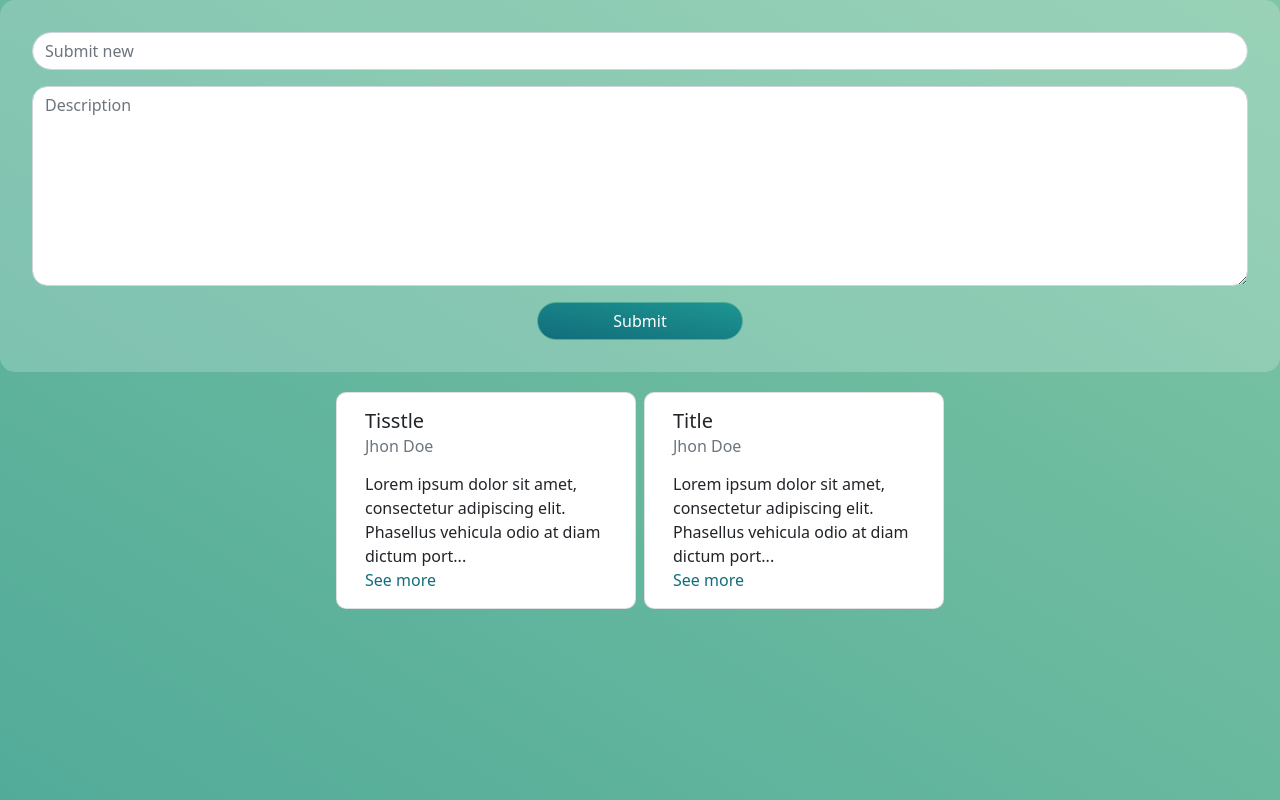
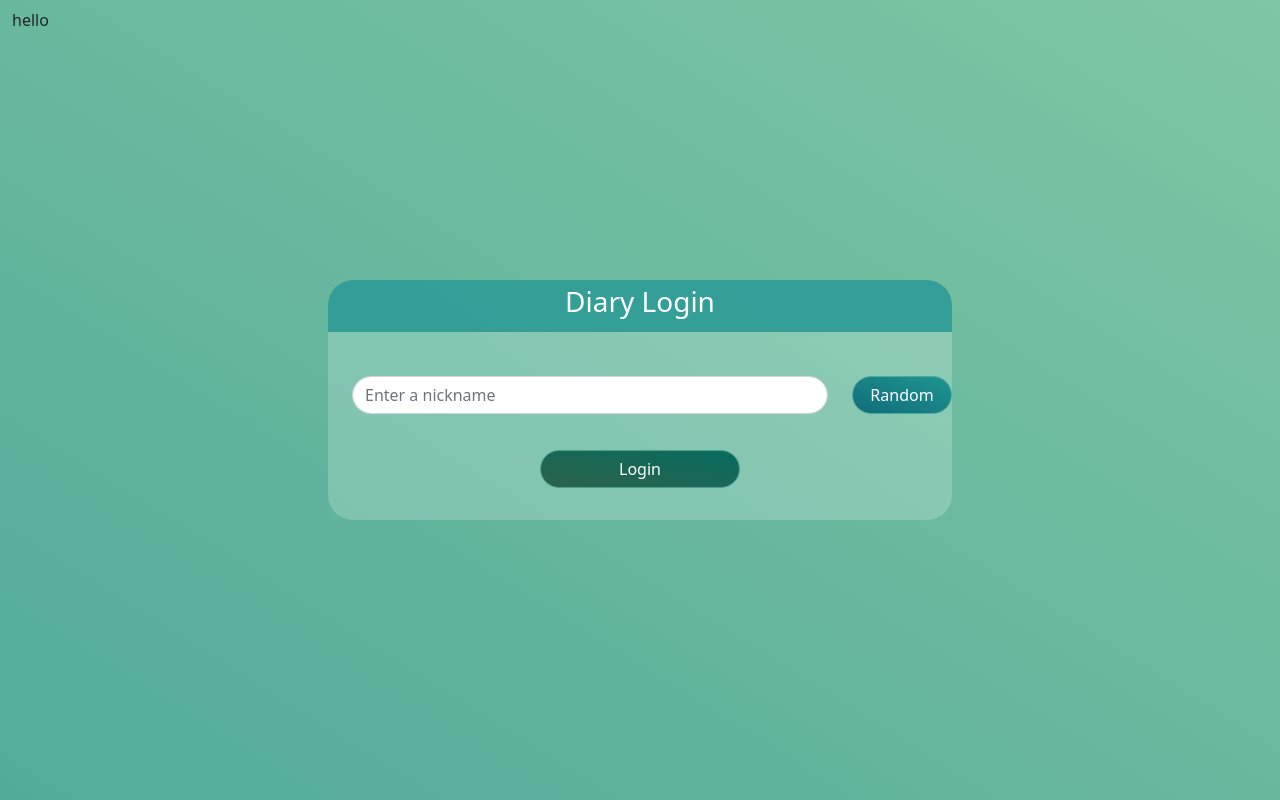
Before and after one commit to fcodelabs/training-web, a React (Create React App) app: page /login in a window 1280 px wide. Built offline with nearby package versions, Linux system fonts and the light colour scheme.

Commit message:
Folder structure update with routers

```diff
--- a/src/App.js
+++ b/src/App.js
@@ -1,33 +1,25 @@
-import {useState} from "react";
 import './App.css';
-import {Card, Col, Container, Row} from "react-bootstrap";
-
+import { Container} from "react-bootstrap";
 import CardGrid from "./Components/CardGrid";
+import {BrowserRouter, Route} from "react-router-dom";
 import NewCardForm from "./Components/NewCardForm";
-
-const notes = [
-    {
-        title: "Tisstle",
-        name: 'Jhon Doe',
-        description: 'Lorem ipsum dolor sit amet, consectetur adipiscing elit. Phasellus vehicula odio at diam dictum porttitor. Pellentesque lectus arcu, egestas sit amet mattis a, facilisis non magnac'
-    },
-    {
-        title: "Title",
-        name: 'Jhon Doe',
-        description: 'Lorem ipsum dolor sit amet, consectetur adipiscing elit. Phasellus vehicula odio at diam dictum porttitor. Pellentesque lectus arcu, egestas sit amet mattis a, facilisis non magnac'
-    }
-]
+import DiaryHome from "./Pages/DiaryHome";
+import LoginPage from "./Pages/LoginPage";
+import Header from "./Components/Header";
 
 function App() {
-    const [diaryNotes, setDiaryNotes] =  useState(notes)
-    const addNote = (title, content, author) =>{
-        setDiaryNotes([...diaryNotes, {title: title, name: author, description: content}])
-    }
     return (
-        <Container fluid className={'vh-100 main'}>
-            <NewCardForm onClickAdd = {addNote}/>
-            <CardGrid diaryNotesList={diaryNotes} />
-        </Container>
+        <BrowserRouter>
+            <Container fluid className={'vh-100 main'}>
+                <Header/>
+                <Route exact path={'/'} component>
+                    <DiaryHome/>
+                </Route>
+               <Route path={'/login'}>
+                   <LoginPage/>
+               </Route>
+            </Container>
+        </BrowserRouter>
     );
 }
 
--- /dev/null
+++ b/src/Pages/DiaryHome.js
@@ -0,0 +1,35 @@
+import {useState} from "react";
+import {Col, Container, Row} from "react-bootstrap";
+import NewCardForm from "../Components/NewCardForm";
+import CardGrid from "../Components/CardGrid";
+
+
+const notes = [
+    {
+        title: "Tisstle",
+        name: 'Jhon Doe',
+        description: 'Lorem ipsum dolor sit amet, consectetur adipiscing elit. Phasellus vehicula odio at diam dictum porttitor. Pellentesque lectus arcu, egestas sit amet mattis a, facilisis non magnac'
+    },
+    {
+        title: "Title",
+        name: 'Jhon Doe',
+        description: 'Lorem ipsum dolor sit amet, consectetur adipiscing elit. Phasellus vehicula odio at diam dictum porttitor. Pellentesque lectus arcu, egestas sit amet mattis a, facilisis non magnac'
+    }
+]
+
+function DiaryHome() {
+    const [diaryNotes, setNotes] = useState(notes)
+    const addNote = (title, content, author) => {
+        setNotes([...diaryNotes, {title: title, name: author, description: content}])
+    }
+    return (
+            <Row className={'justify-content-center p-3 vh-100'}>
+                <Col className={'col-12'}>
+                    <NewCardForm onClickAdd={addNote}/>
+                    <CardGrid diaryNotesList={diaryNotes}/>
+                </Col>
+            </Row>
+    );
+}
+
+export default DiaryHome;
--- /dev/null
+++ b/src/Pages/LoginPage.js
@@ -0,0 +1,60 @@
+import {useState} from "react";
+import {Button, Col, FormControl, Row} from "react-bootstrap";
+import {useHistory} from "react-router-dom";
+
+function LoginPage() {
+    const history = useHistory();
+    const onLoginClicked = ()=>{
+        history.push("/");
+    }
+
+    return (
+        <Row className={'justify-content-center align-items-center p-3 vh-100'}>
+            <Col className={'col-6 login-form '}>
+                <Row className={'login-card-header justify-content-center'}>
+                    <Col className={'col-auto'}>
+                        <h3 className={'login-card-header-fonts'}>
+                            Diary Login
+
+                        </h3>
+                    </Col>
+                </Row>
+                <Row>
+                    <Col className={'p-4'}>
+                        <Row className={'pb-2'}>
+                            <Col className={'col-10'}>
+                                <FormControl placeholder='Enter a nickname' className={'rounded-pill'}/>
+                            </Col>
+                            <Col className={'col-2'}>
+                                <Button
+                                    variant='primary'
+                                    className={'rounded-pill button'}
+                                    onClick={() => {
+                                    }}>
+                                    Random
+                                </Button>
+                            </Col>
+                        </Row>
+                        <Row className={'pb-2'}>
+                            <Col>
+
+                            </Col>
+                        </Row>
+                        <Row className={'pb-2 justify-content-center'}>
+                            <Col className={'col-auto'}>
+                                <Button
+                                    variant='primary'
+                                    className={'rounded-pill button-login'}
+                                    onClick={() => onLoginClicked()}>
+                                    Login
+                                </Button>
+                            </Col>
+                        </Row>
+                    </Col>
+                </Row>
+            </Col>
+        </Row>
+    );
+}
+
+export default LoginPage;
--- a/src/components/CardGrid.js
+++ b/src/components/CardGrid.js
@@ -3,13 +3,10 @@ import {Row, Col} from "react-bootstrap";
 import {useState} from "react";
 
 const CardGrid = ({diaryNotesList}) => {
-    const [diaryCards, setDiaryCard] = useState(diaryNotesList)
-    console.log((diaryNotesList))
     return (
         <Row className={'justify-content-center m-3'}>
-
             {
-                diaryNotesList.map(i => (<DiaryCard title={i.title} description={i.description} name={i.name}/>))
+                [...diaryNotesList].map(i => (<DiaryCard title={i.title} description={i.description} name={i.name}/>))
             }
         </Row>
     )
--- a/src/components/DiaryCard.js
+++ b/src/components/DiaryCard.js
@@ -2,15 +2,17 @@ import {Button, Card, Col, Row} from "react-bootstrap";
 import {useState} from "react";
 
 const DiaryCard = ({title, name, description}) => {
-    const [bodyContent, setBodyContent] = useState(description.slice(0, 100) + '...')
-    const [isAllShown, setIsAllShown] = useState(false)
+    let isSeeMore = false
+    let needSeeMore = description.length>100
+    const [bodyContent, setBody] = useState(needSeeMore ? description.slice(0, 100) + '...' : description)
+    const [isAllShown, setSeeMore] = useState(isSeeMore)
+    const onSeeMoreClick = () => {
+        if (isAllShown && description.length>100) setBody(description.slice(0, 100) + '...')
+        else setBody((description))
 
-    const onSeeMoreClick = () => {
-        if (isAllShown && description.length>100) setBodyContent(description.slice(0, 100) + '...')
-        else setBodyContent((description))
-        setIsAllShown(!isAllShown)
+        setSeeMore(!isAllShown)
+
     }
-
     return (
             <Card className={'m-1 diary-card'}>
                 <Card.Title className={'p-3 pb-0'}>{title}</Card.Title>
@@ -21,7 +23,10 @@ const DiaryCard = ({title, name, description}) => {
                     </Row>
                     <Row>
                         <Col className={'see-more'} onClick={() => onSeeMoreClick()}>
-                            {isAllShown ? 'See less' : 'See more'}
+                            {needSeeMore
+                                ? isAllShown ? 'See less' : 'See more'
+                                : ''
+                            }
                             {/*<Button variant={'link'} onClick={() => onSeeMoreClick()}>*/}
                             {/*    {isAllShown ? 'See less' : 'See more'}*/}
                             {/*</Button>*/}
--- /dev/null
+++ b/src/components/Header.js
@@ -0,0 +1,14 @@
+import {Container, Navbar, Nav, NavDropdown} from "react-bootstrap";
+
+const Header = () => {
+    return (
+        <Navbar fixed='top' className={'header'}>
+            <Container fluid>
+                hello
+            </Container>
+
+        </Navbar>
+    )
+}
+
+export default Header
--- a/src/components/NewCardForm.js
+++ b/src/components/NewCardForm.js
@@ -29,8 +29,8 @@ const NewCardForm = ({onClickAdd}) => {
     }
 
     return (
-        <Row>
-            <Col className={'new-card-form p-4'}>
+        <Row className={'justify-content-center'}>
+            <Col className={'col-8 new-card-form p-4'}>
                 <Row className={'p-2'}>
                     <Col>
                         <Form.Control
--- a/src/index.css
+++ b/src/index.css
@@ -6,6 +6,7 @@
 .diary-card {
     max-width: 24% !important;
     min-width: 300px !important;
+    min-height: 200px!important;
     border-radius: 10px !important;
 }
 
@@ -19,6 +20,7 @@
     background: rgba(255, 255, 255, 0.2);
     border-radius: 15px !important;
     height: auto;
+    min-width: 350px;
 }
 
 .new-card-form:hover {
@@ -28,8 +30,7 @@
 .raw-text-box {
     border-radius: 15px !important;
     border-color: #282c34;
-    height: 200px;
-    min-height: 500px;
+    height: 100px;
 }
 
 
@@ -42,10 +43,62 @@
 .button {
     background: linear-gradient(to right top, #116d7b, #1e9591) !important;
     border-color: #52ab99 !important;
-    font-weight: 500!important;
+    font-weight: 500 !important;
+    min-width: 100px;
 }
 
 .button:hover {
     background: linear-gradient(to right top, #116d7b, #1e9591) !important;
-    box-shadow: 0 0 10px 1px  #52ab99;
+    box-shadow: 0 0 10px 1px #52ab99;
 }
+
+.login-form {
+    background: rgba(255, 255, 255, 0.2);
+    border-radius: 25px !important;
+    height: 30vh;
+    min-width: 500px;
+    width: auto;
+    overflow: hidden;
+}
+
+.login-form:hover {
+    background: rgba(255, 255, 255, 0.3);
+}
+
+.button-login {
+    background: linear-gradient(to right top, #2d624b, #076c5f) !important;
+    border-color: #48a28f !important;
+    font-weight: 500 !important;
+    margin-top: 20px;
+    min-width: 200px;
+}
+
+.button-login:hover {
+    background: linear-gradient(to right top, #0e5b50, #449171) !important;
+    box-shadow: 0 0 10px 1px #d6f8d6;
+}
+
+.login-card-header {
+    overflow: hidden;
+    background: rgba(30, 149, 145, 0.8);
+    padding: 0;
+    padding: 5px;
+    margin: 0 0 20px;
+}
+
+.login-card-header {
+    overflow: hidden;
+    background: rgba(30, 149, 145, 0.8);
+    padding: 0;
+    padding: 5px;
+    margin: 0 0 20px;
+}
+
+.login-card-header-fonts{
+    color: #ffffff;
+    box-shadow: #61dafb;
+}
+
+.header {
+    position: absolute;
+}
```
Also changed, not shown: src/setupTests.js (deleted, +0 -5 lines), src/logo.svg (deleted), 1 other file (tests, documents, lock files or other folders).
